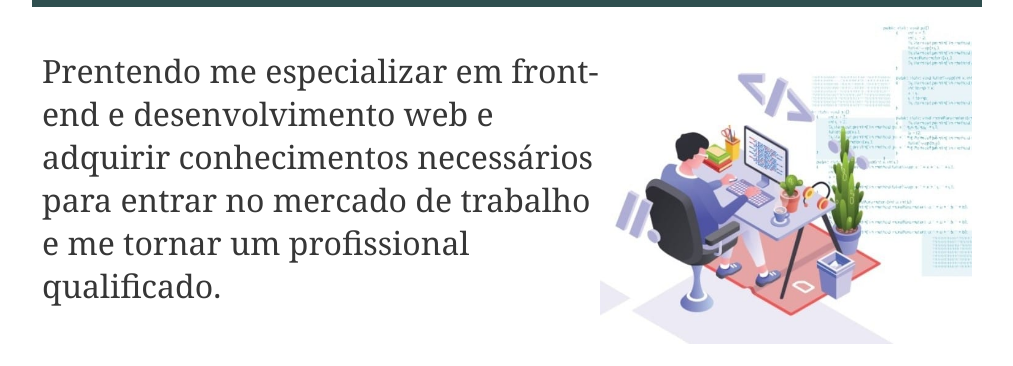
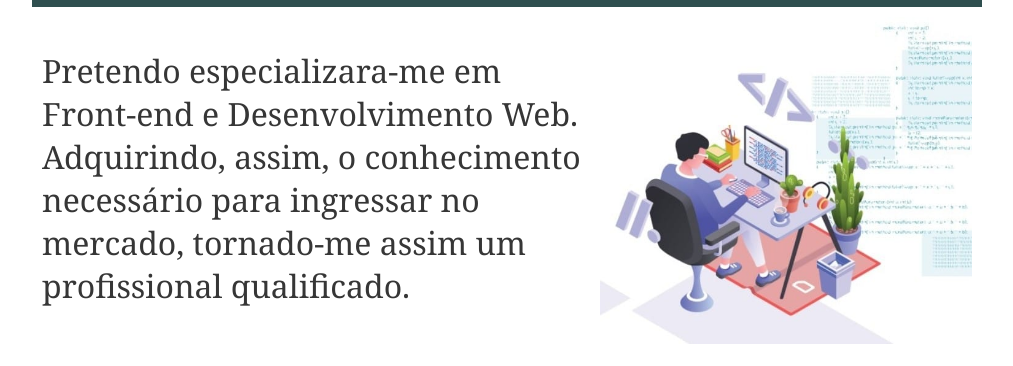
Before and after one commit to ezequias0203/ezequias0203.gihub.io, a plain HTML site: page objetivos.html in a window 1280 px wide. Shown: the part 106-472 px from the top of the page, without its empty margins (133-1146 px from the left). Drawn offline with Linux system fonts and the light colour scheme.

Commit message:
correção

```diff
--- a/objetivos.html
+++ b/objetivos.html
@@ -20,10 +20,9 @@
         </nav>
     </header>
     <main>
-        <p>Prentendo me especializar em front-end e
-            desenvolvimento web e adquirir conhecimentos
-            necessários para entrar no mercado de trabalho e
-        me tornar um profissional qualificado.    </p>
+        <p>Pretendo especializara-me em Front-end e Desenvolvimento Web.
+            Adquirindo, assim, o conhecimento necessário para ingressar
+            no mercado, tornado-me assim um profissional qualificado.    </p>
         <img src="programador.jpg" alt="">
     </main>
     <footer>
```
Also changed, not shown: formacao.html (+2 -2 lines).
